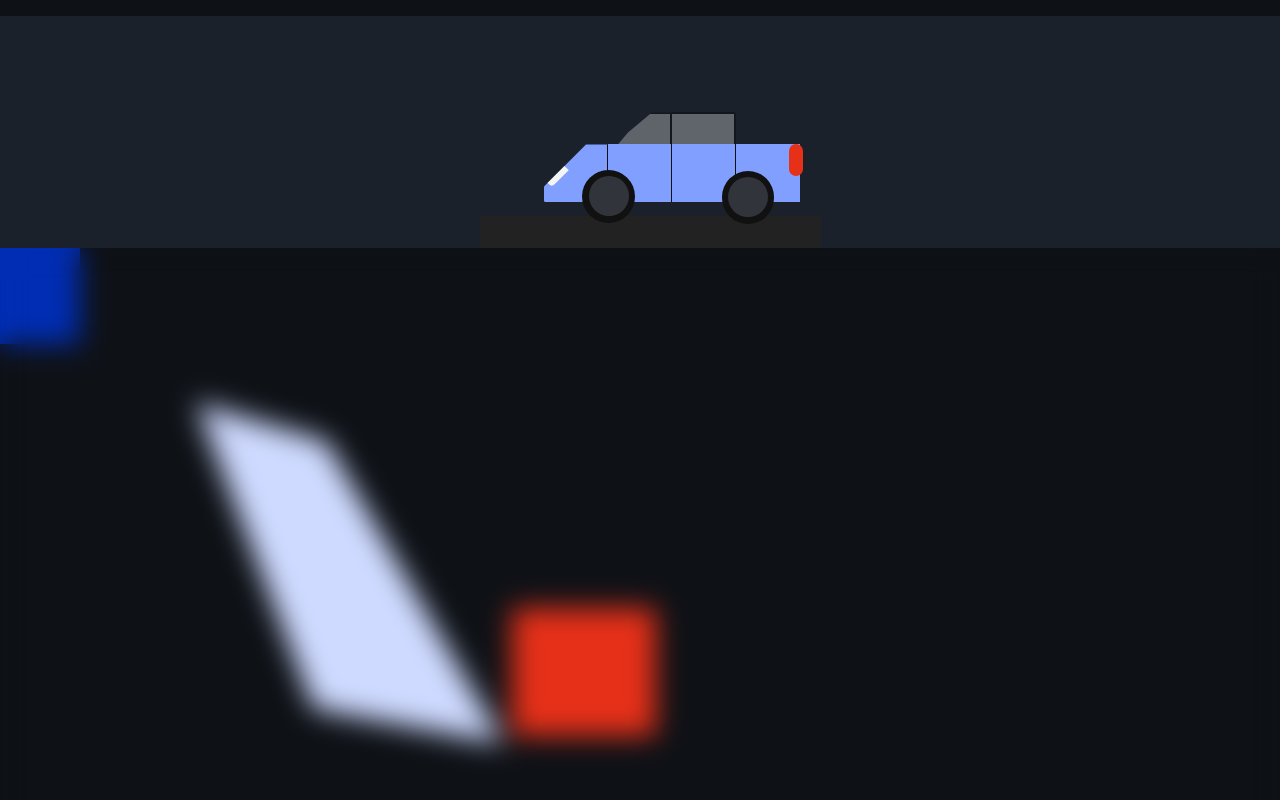
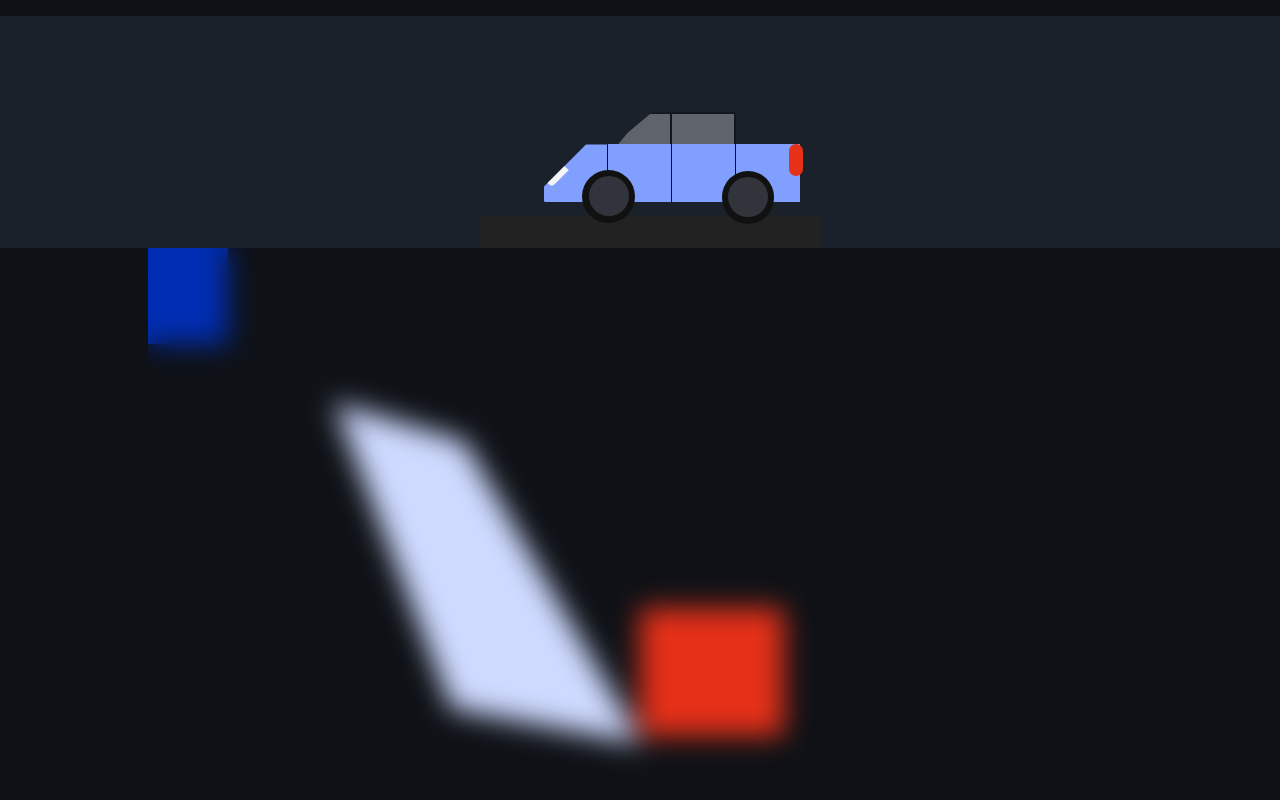
Before and after one commit to Aaronr7/grid-exp, a plain HTML site: page index.html in a window 1280 px wide. Shown: the part 2998-3798 px from the top of the page. Drawn offline with Linux system fonts and the light colour scheme.

Commit message:
Update figures-grid.

```diff
--- a/assets/css/styles.css
+++ b/assets/css/styles.css
@@ -474,7 +474,7 @@ img.show{
 
 .figures-grid{
     display: grid;
-    grid-template-columns: repeat(10, 10vw);
+    grid-template-columns: repeat(8, 9.62vw);
     grid-template-rows: repeat(10, 9vh);
     place-content: center;
     isolation: isolate;
```
